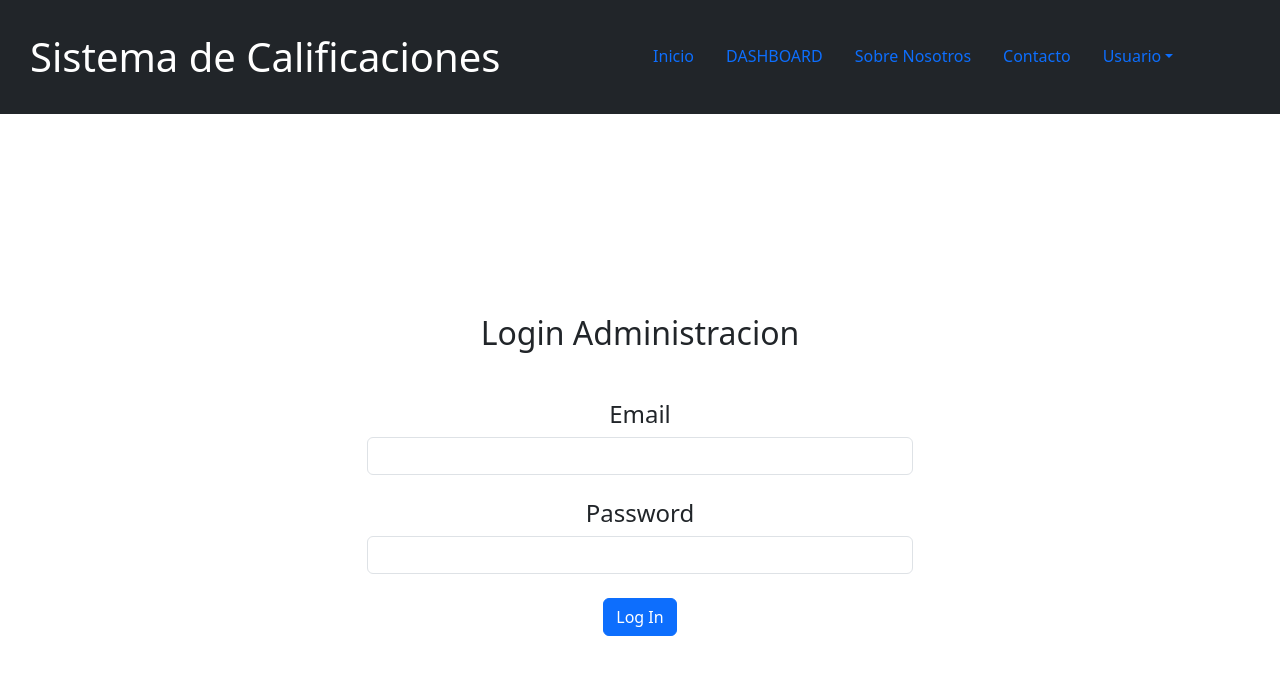
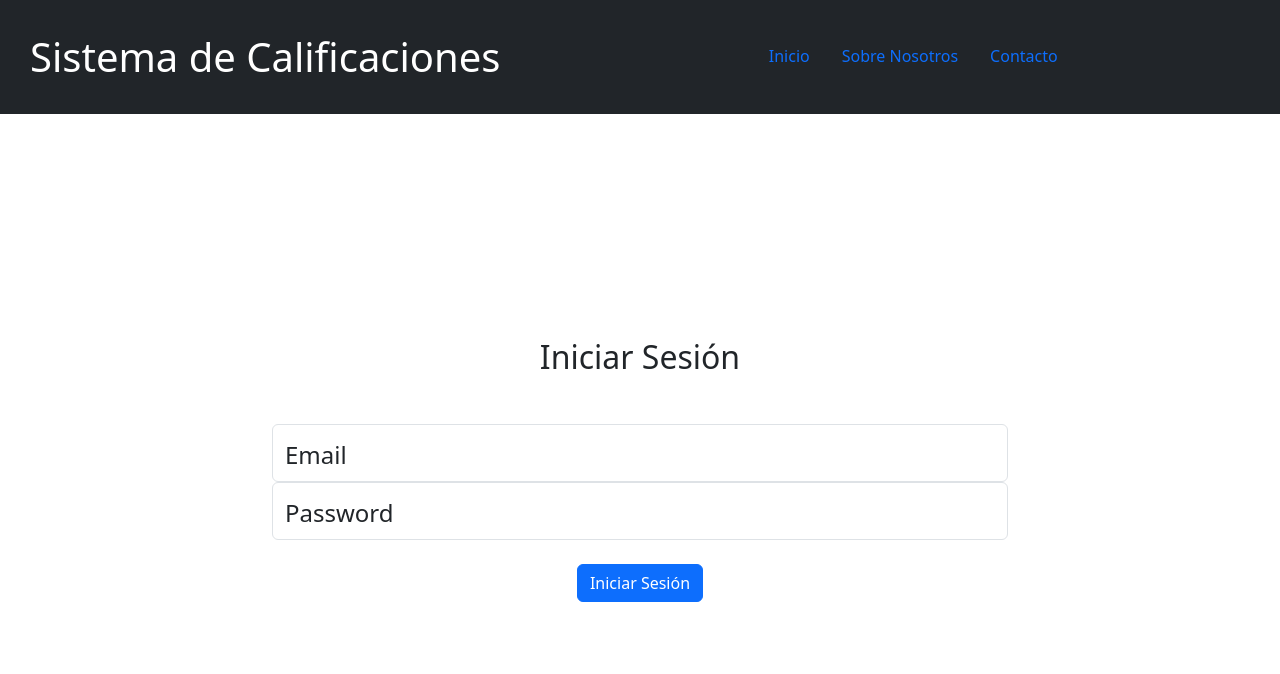
Before and after one commit to santacruzandres1/Integrador-SIlicon, a React (Create React App) app in the folder Frontend/grading-system/: page /login/Administracion in a window 1280 px wide. Shown: the top 674 px of the page. Built offline with nearby package versions, Linux system fonts and the light colour scheme.

Commit message:
login logout

```diff
--- a/Frontend/grading-system/package.json
+++ b/Frontend/grading-system/package.json
@@ -12,6 +12,7 @@
     "react-dom": "^18.2.0",
     "react-router-dom": "^6.15.0",
     "react-scripts": "5.0.1",
+    "react-toastify": "^9.1.3",
     "web-vitals": "^2.1.4"
   },
   "scripts": {
--- a/Frontend/grading-system/src/App.js
+++ b/Frontend/grading-system/src/App.js
@@ -7,7 +7,8 @@ import Dashboard from './components/Dashboard/Dashboard';
 import Login from './components/Login/Login';
 import 'bootstrap/dist/css/bootstrap.min.css';
 import Contact from './pages/Contact/contact';
-
+import { ToastContainer} from 'react-toastify';
+import 'react-toastify/dist/ReactToastify.css';
 import FormCrearUsuario from './components/formCrear/formCrearUsuario';
 import EditUser from './components/formEditar/formEditarUser';
 import FormEditMateria from './components/formEditar/formEditMateria';
@@ -20,7 +21,7 @@ function App() {
   return (
     <div className="App">
 
-
+    <ToastContainer></ToastContainer>
       <Routes>
         <Route path="/" element={<Home />} />
         <Route path={`/login/:rol`} element={<Login />} />
--- a/Frontend/grading-system/src/components/Header/header.js
+++ b/Frontend/grading-system/src/components/Header/header.js
@@ -1,5 +1,5 @@
 import React from "react"
-import { NavLink } from "react-router-dom"
+import { NavLink, useNavigate } from "react-router-dom"
 import './header.css'
 import { Navbar, Nav, NavDropdown, Modal, Button } from 'react-bootstrap';
 import { useState } from "react";
@@ -11,7 +11,20 @@ function Header() {
     const handleClose = () => setShowModal(false);
     const handleShow = () => setShowModal(true);
 
-    return (
+const navigate = useNavigate();
+
+
+
+    function logout() {
+        sessionStorage.removeItem('token');
+
+        navigate('/')
+    }
+
+    const token = sessionStorage.getItem('token')
+
+    if (token !== "" && token !== null) {
+        return (
 
         <>
 
@@ -30,7 +43,7 @@ function Header() {
                                 <NavDropdown.Item href="#action/3.2"><button onClick={handleShow} className="  btn btn-light" to="/">Editar información</button>
 
                                 </NavDropdown.Item>
-                                <NavDropdown.Item href="#action/3.1"><button className="  btn  btn-light " to="/">Cerrar Sesión</button></NavDropdown.Item>
+                                <NavDropdown.Item href="#action/3.1"><button onClick={logout} className="  btn  btn-light " to="/">Cerrar Sesión</button></NavDropdown.Item>
 
 
                             </NavDropdown>
@@ -60,7 +73,40 @@ function Header() {
             </Modal>
 
             <div className='espacio'></div></>
-    )
+    )}
+    else{
+        return (
+
+            <>
+
+                <Navbar collapseOnSelect expand="lg" bg="dark" variant="dark">
+                    <Navbar.Brand > <h1 className="nav">Sistema de Calificaciones</h1></Navbar.Brand>
+                    <Navbar.Toggle aria-controls="responsive-navbar-nav" />
+                    <Navbar.Collapse className="justify-content-center" id="responsive-navbar-nav">
+                        <Nav >
+
+                            <ul className="nav nav-underline ul ">
+                                <li className="nav-item"><NavLink className="nav-link " to="/">Inicio</NavLink></li>
+
+                                <li className="nav-item"><NavLink className="nav-link " to="/About">Sobre Nosotros</NavLink></li>
+                                <li className="nav-item"><NavLink className="nav-link " to="/Contact">Contacto</NavLink></li>
+
+
+
+
+
+
+                            </ul>
+
+                        </Nav>
+
+                    </Navbar.Collapse>
+                </Navbar>
+
+
+                <div className='espacio'></div></>)
+    }
+
 
 }
 
--- a/Frontend/grading-system/src/components/Login/Login.js
+++ b/Frontend/grading-system/src/components/Login/Login.js
@@ -1,115 +1,195 @@
  import React, { useState } from 'react';
- import { useParams } from 'react-router-dom';
+ import {  useNavigate } from 'react-router-dom';
+
+
+import { toast} from 'react-toastify';
 import Header from '../Header/header';
 
+
+
   const Login = () => {
-   const [user, setUser] = useState(null);
 
-  const login = () => {
-     // Petición al servidor
+
+   const [user, setUser] = useState({
+    email:"",
+    password:""
+   });
+
+   const navigate = useNavigate();
+
+     const handleInputChange = (e) => {
+
+    const { name, value } = e.target;
     setUser({
-      id: 1,
-       username: 'Admin',
-       name: 'Andres',
-      rol: 'Administracion'
+      ...user,
+      [name]: value,
     });
   };
 
-  const logOut = () => {
-    setUser(null);
-   };
-
-  const { rol } = useParams();
-   console.log(user);
-
-//    return (
-//      <div>
-//        <h2>Login {rol}</h2>
-//       <form>
-//         <label>Usuario</label>
-//        <input type="text" placeholder='Usuario o DNI' />
-//          <label>Contraseña</label>
-//          <input type="password" placeholder='Password' />
-        //   {user ? (
-        //    <button type="button" onClick={logOut}>Log Out</button>
-        //  ) : (
-        //   <button type="button"  onClick={login}>Log In</button>
-        //  )}
-//     </form>
-//     </div>
-//    );
-//  };
-
-//  export default Login;
+  const handleSubmit = (event) => {
+    event.preventDefault();
 
 
 
-//  const Login = () => {
-  const [email, setEmail] = useState('');
-  const [password, setPassword] = useState('');
+    fetch("http://localhost:3000/api/login",
+     {
+      method: "POST",
+      headers: {
+        "Content-Type": "application/json",
+      },
+      body: JSON.stringify(user),
+    })
+        .then(res => {
+            return res.json()
+               .then(body => {
+               return {
+                  status: res.status,
+                  ok: res.ok,
+                  headers: res.headers,
+                  body: body
+              };
+          })
 
-  const handleEmailChange = (e) => {
-     setEmail(e.target.value);
-  };
+  }).then(
+      (result) => {
+        if (result.ok) {
+          sessionStorage.setItem('token', result.body.token);
+          console.log("token creado ");
+       navigate('/dashboard')
+          toast.success("Bienvenido", {
+              position: "bottom-center",
+              autoClose: 5000,
+              hideProgressBar: false,
+              closeOnClick: true,
+              pauseOnHover: true,
+              draggable: true,
+              progress: undefined,
+              theme: "light",
+          });
 
-  const handlePasswordChange = (e) => {
-    setPassword(e.target.value);
-  };
-
-  const handleSubmit = (e) => {
-     e.preventDefault();
+      } else {
+          toast.error('Email o Password incorrectos', {
+              position: "bottom-center",
+              autoClose: 5000,
+              hideProgressBar: false,
+              closeOnClick: true,
+              pauseOnHover: true,
+              draggable: true,
+              progress: undefined,
+              theme: "light",
+          });
+      }
+  }
+).catch(
+  (error) => {
+      toast.error('Email o Password incorrectos', {
+          position: "bottom-center",
+          autoClose: 5000,
+          hideProgressBar: false,
+          closeOnClick: true,
+          pauseOnHover: true,
+          draggable: true,
+          progress: undefined,
+          theme: "light",
+      });
+  }
+);
+  }
 
 
 
-   };
 
   return (
     <>
 <Header></Header>
-    <div className='container'><h2>Login {rol}</h2></div>
+   <br></br>
+    <div className=' container text-center'><h2>Iniciar Sesión</h2></div>
+
       <div className="container mt-5">
         <div className="row justify-content-center">
-     <div className="col-md-6">
+          <div className="col-md-8">
+            <form onSubmit={handleSubmit}>
+              <div className="form-floating">
 
-        <form onSubmit={handleSubmit}>
-        <div className="form-group">
-        <label htmlFor="email"><h4>Email</h4></label>
                 <input
                   type="email"
-             id="email"
                   className="form-control"
-              value={email}
-              onChange={handleEmailChange}
+                  id="floatingEmail"
+                  placeholder='email'
+                  value={user.email}
+                  onChange={handleInputChange}
+                  name='email'
                   required
                 />
+                 <label htmlFor="floatingEmail"><h4>Email</h4></label>
+              </div>
+              <div className="form-floating">
+                <input
+                  type="password"
+                  className="form-control"
+                  id="floatingPassword"
+                  placeholder='Password'
+                  value={user.password}
+                  name='password'
+                  onChange={handleInputChange}
+                  required
+                />
+                <label htmlFor="floatingPassword"><h4>Password</h4></label>
               </div>
               <br></br>
-
-      <div className="form-group">
-            <label htmlFor="password"><h4>Password</h4></label>
-           <input
-             type="password"
-              id="password"
-              className="form-control"
-             value={password}
-             onChange={handlePasswordChange}
-           required
-            />
-           </div>
-       <br></br>
-       {user ? (
-           <button className="btn btn-primary" type="button" onClick={logOut}>Log Out</button>
-         ) : (
-          <button className="btn btn-primary" type="button"  onClick={login}>Log In</button>
-         )}
-
+              <button type="submit" className="btn btn-primary">Iniciar Sesión</button>
               </form>
            </div>
         </div>
-   </div></>
+       </div>
+
+    </>
   );
  };
 
 
 
   export default Login;
+
+
+  // <div className='container'><h2>Login {rol}</h2></div>
+  //    <div className="container mt-5">
+  //    <div className="row justify-content-center">
+  //    <div className="col-md-6">
+
+  //       <form onSubmit={handleSubmit}>
+  //       <div className="form-group">
+  //       <label htmlFor="email"><h4>Email</h4></label>
+  //           <input
+  //             type="email"
+  //            id="email"
+  //            className="form-control"
+  //             value={email}
+  //             onChange={handleEmailChange}
+  //             required
+  //           />
+  //         </div>
+  //         <br></br>
+
+  //     <div className="form-group">
+  //           <label htmlFor="password"><h4>Password</h4></label>
+  //          <input
+  //            type="password"
+  //             id="password"
+  //             className="form-control"
+  //            value={password}
+  //            onChange={handlePasswordChange}
+  //          required
+  //           />
+  //          </div>
+  //      <br></br>
+  //      {user ? (
+  //          <button className="btn btn-primary" type="button" onClick={logOut}>Log Out</button>
+  //        ) : (
+  //         <button className="btn btn-primary" type="button"  onClick={login}>Log In</button>
+  //        )}
+
+  //      </form>
+  //    </div>
+  //  </div>
+  //  </div>
```
Also changed, not shown: 1 other file (tests, documents, lock files or other folders). Lines whose indentation alone changed are shown as unchanged.
